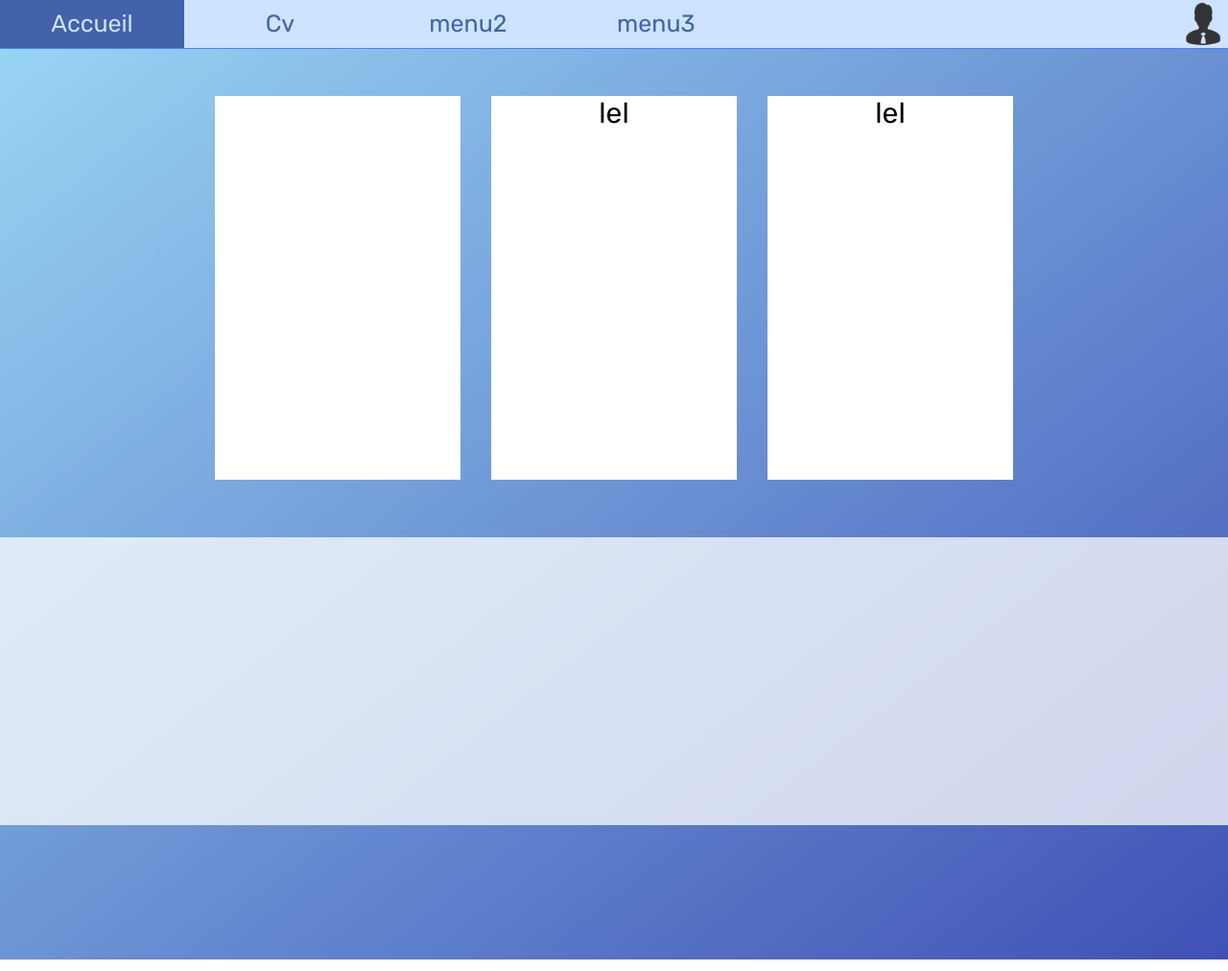
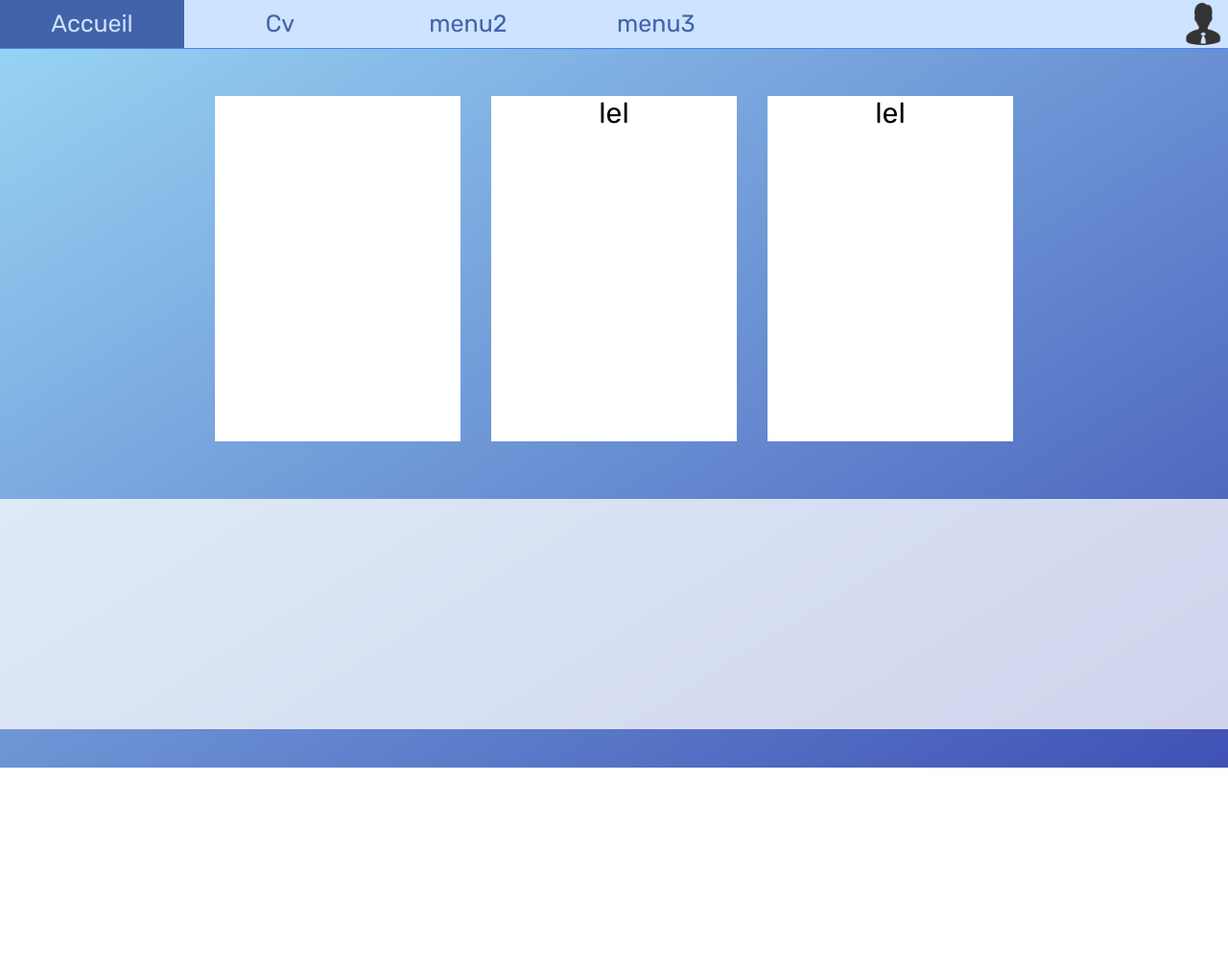
Before and after one commit to ElectroSpy/Uf-Web-Groupe15, a PHP site: page / in a window 1280 px wide. Shown: the whole page at 96% size. After the commit the page ends 800 px from the top, so only its background shows below. Run offline with PHP 8.4, Linux system fonts and the light colour scheme.

Commit message:
Add files via upload

```diff
--- a/Web Rendu 1/Css/style.Css
+++ b/Web Rendu 1/Css/style.Css
@@ -85,6 +85,7 @@ nav li:hover a{
 .sous-menu a{
     color: rgb(205, 227, 255);;
     background-color:hsl(221, 44%, 46%);
+    height: 100%;
     line-height: 50px;
     text-decoration: none;
     display: block;
@@ -111,13 +112,13 @@ main{
     position: absolute;
     top: 0px;
     width: 100%;
-    height:1000px;
+    height:100%;
     z-index: 1;
 }
 .jc{
     justify-content: center;
     width: 100%;
-    height: 40%;
+    height: 45%;
     display: grid;
     grid-template-columns: 20% 20% 20%;
     grid-column-gap: 2.5%;
@@ -147,7 +148,7 @@ main{
   }
 .txt{
     margin-top: 60px;
-    height:300px ;
+    height:30%;
     background-color:rgba(255,255, 255, 0.75);
 
 }
--- a/Web Rendu 1/index.html
+++ b/Web Rendu 1/index.html
@@ -37,7 +37,7 @@
                                 <a href="#">3</a>
                             </div>
             <li class="Connect">
-            <img src="Img/logo.png" alt="Se connecter">
+            <img src="IMG/logo.png" alt="Se connecter">
                 <div class="login">
                     <form action="index.html" method="POST">
                         <input type="email" name="email" placeholder="Adresse mail">
```
